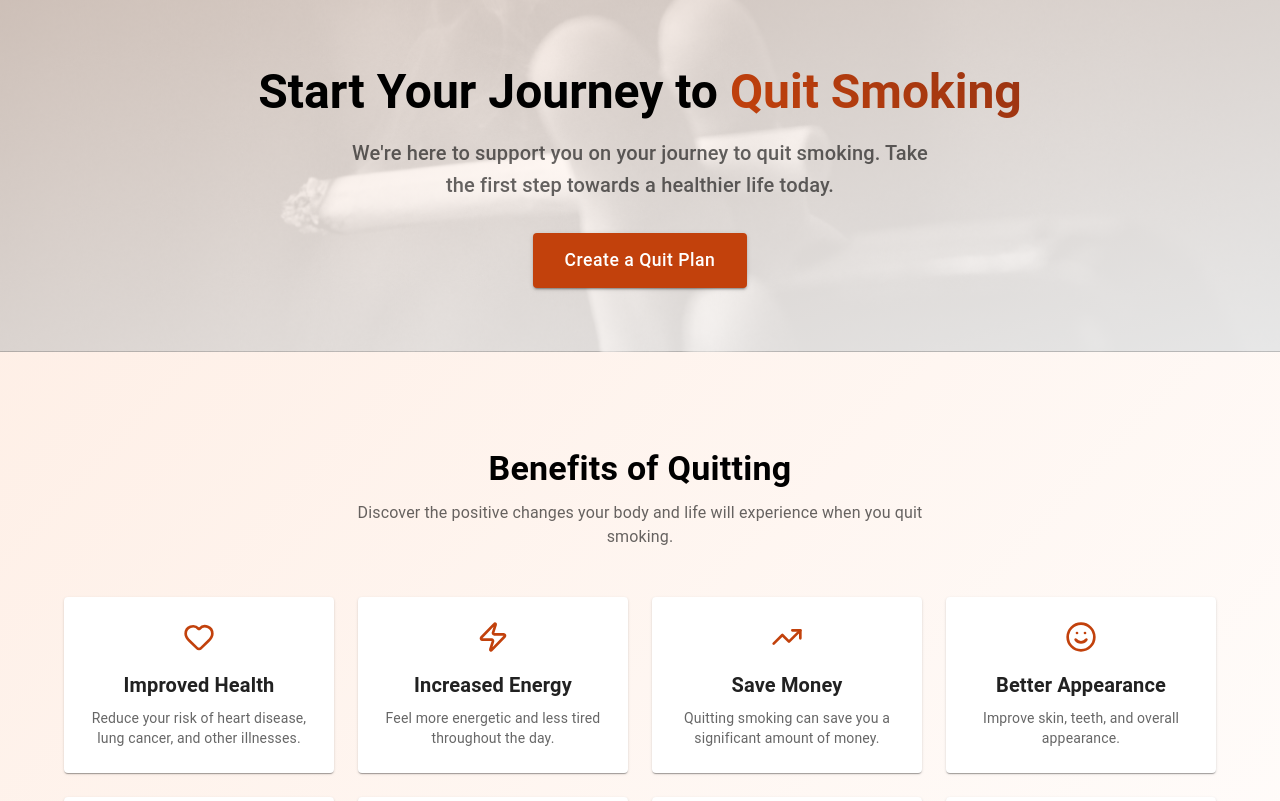
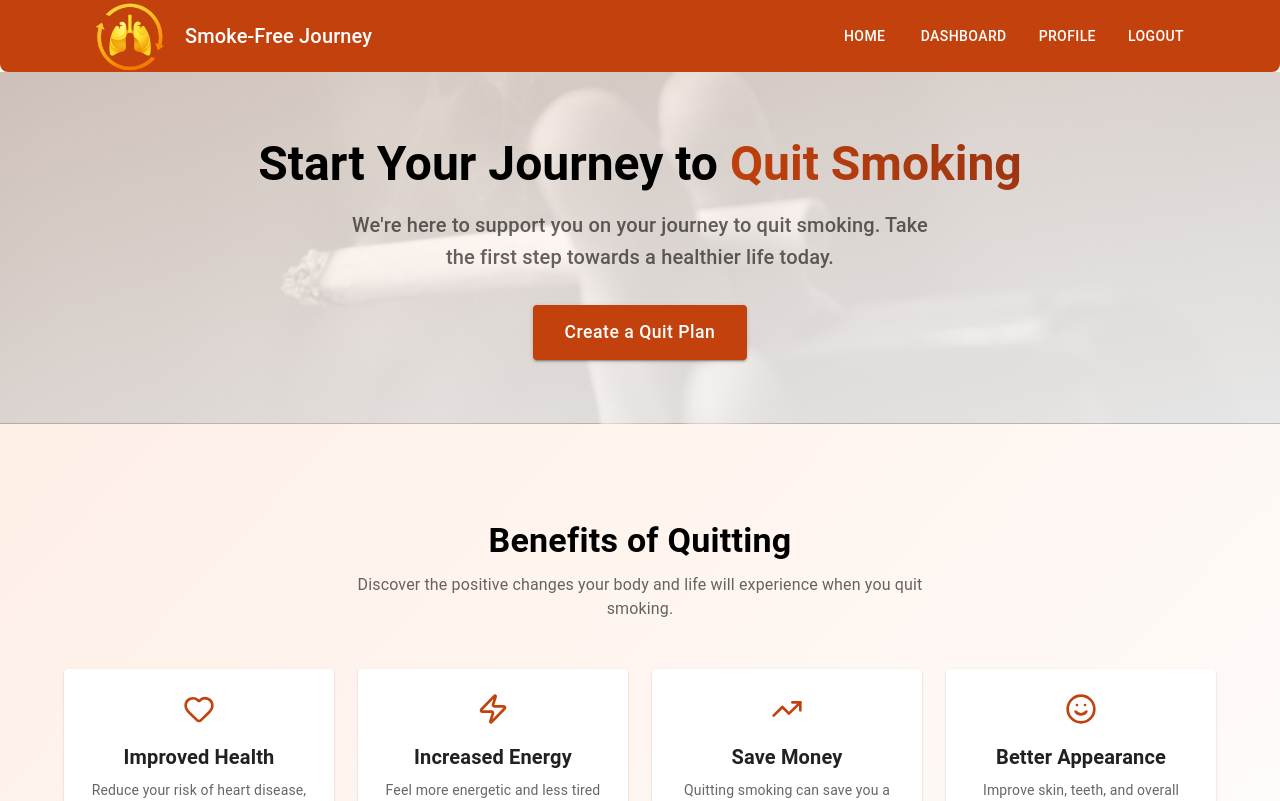
Before and after one commit to Nhahnt/SWP391-SU25-FE, a React (Create React App) app: page / in a window 1280 px wide. Shown: the top 801 px of the page. Built offline with nearby package versions, Linux system fonts and the light colour scheme.

Commit message:
add header to homepage and layout

```diff
--- a/src/App.tsx
+++ b/src/App.tsx
@@ -19,7 +19,7 @@ export default function App() {
   return (
     <BrowserRouter>
       <Routes>
-        <Route path="/" element={<Home />} />
+
         <Route element={<AuthLayout />}>
           <Route path="/login" element={<Login />} />
           <Route path="/forgot-password" element={<ForgotPassword />} />
@@ -28,6 +28,7 @@ export default function App() {
         </Route>
 
         <Route element={<Layout />}>
+          <Route path="/" element={<Home />} />
           <Route path="/dashboard" element={<Dashboard />} />
           <Route path="/blogs" element={<Blogs />} />
           <Route path="/blogs/:id" element={<BlogDetail />} />
--- a/src/Layout.tsx
+++ b/src/Layout.tsx
@@ -20,7 +20,7 @@ export default function Layout() {
       </header> */}
       <Header />
       {/* Content */}
-      <main className="flex-1 space-y-2">
+      <main className="flex-1 space-y-2" style={{ paddingTop: "72px" }}>
         <Outlet />
       </main>
 
--- a/src/components/Header.tsx
+++ b/src/components/Header.tsx
@@ -23,6 +23,8 @@ export default function Header() {
         borderBottomLeftRadius: "0.5rem",
         borderBottomRightRadius: "0.5rem",
         zIndex: 100,
+        height: "72px",
+        justifyContent: "center",
       }}
     >
       <Toolbar className="max-w-6xl mx-auto px-4 w-full flex items-center justify-between">
```
